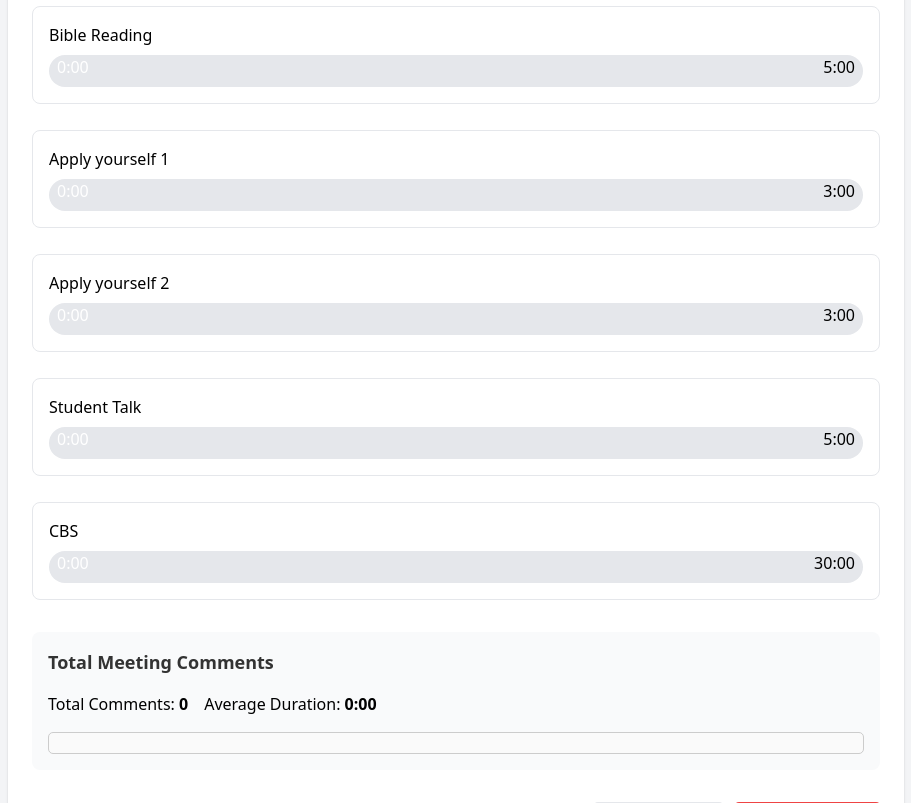
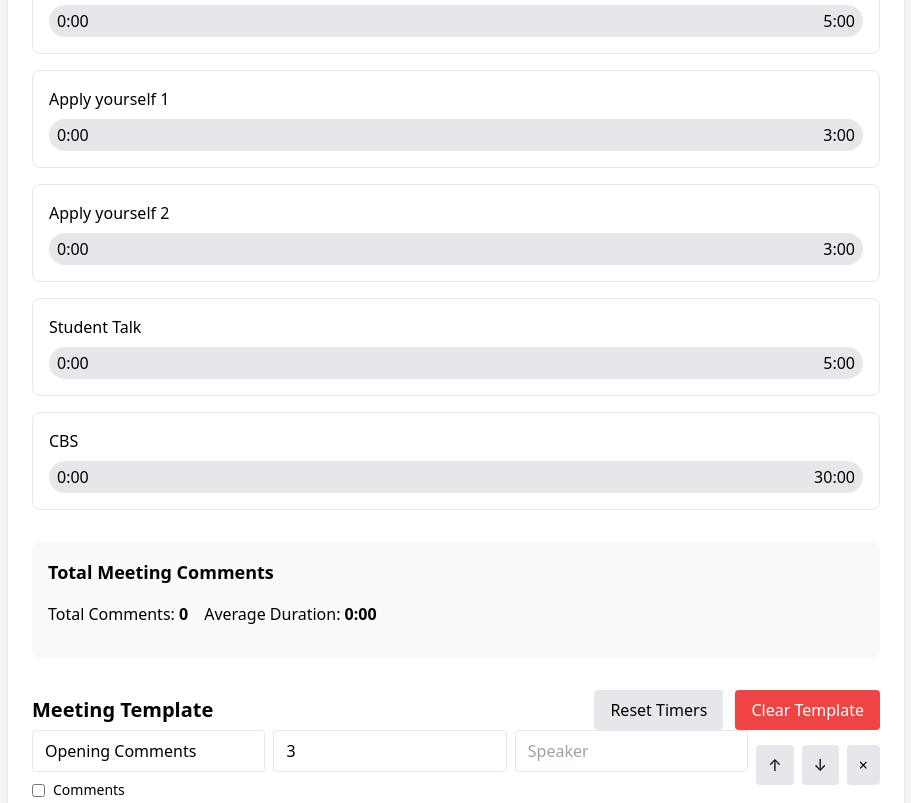
Before and after one commit to bytesnotbits/LifeandMinistryTimer, a plain HTML site: page index.html in a window 1280 px wide. Shown: the part 598-1401 px from the top of the page, without its empty margins (184-1095 px from the left). Drawn offline with nearby package versions, Linux system fonts and the light colour scheme.

Commit message:
Refactor styles.css
This code is currently fully functional.

```diff
--- a/styles.css
+++ b/styles.css
@@ -1,95 +1,39 @@
-/* General Styles */
-body {
-    font-family: Arial, sans-serif;
-    background-color: #f7f7f7;
-    margin: 0;
-    padding: 0;
+.progress-bar span {
+    position: absolute;
+    top: 50%;
+    transform: translateY(-50%);
+    color: #000000
     }
-
-/* Main Container */
-main {
-    background: white;
-    border-radius: 10px;
-    box-shadow: 0 4px 10px rgba(0, 0, 0, 0.1);
-    padding: 20px;
-    max-width: 600px;
-    margin: 20px auto;
+    .progress-bar span.countdown {
+    right: 8px;
+    color: #000000;
+    font-weight: 500;
+    z-index: 2;
     }
-
-/* Section Headings */
-h2 {
-    font-size: 1.5rem;
-    font-weight: bold;
-    color: #333;
-    margin-bottom: 10px;
+    .progress-bar {
+    position: relative;
+    display: flex;
+    align-items: center;
+    justify-content: space-between;
     }
-
-/* Timer Display */
-#partsDisplay {
-    display: flex;
-    flex-direction: column;
-    gap: 10px;
+    .part-card {
+    border: 2px solid #000000; /* Initial 2px black border */
+    transition: border-color 0.2s ease, border-width 0.2s ease;
+    will-change: transform, border-color, border-width;
     }
-
-/* Individual Timer Block */
-.timer-block {
-    display: flex;
-    justify-content: space-between;
-    align-items: center;
-    padding: 10px;
-    background: #eef2ff;
-    border-left: 4px solid #3b82f6;
-    border-radius: 5px;
+    #commentSection {
+    transition: all 0.3s ease;
     }
-
-/* Buttons */
-button {
-    padding: 8px 12px;
-    font-size: 1rem;
-    border: none;
-    cursor: pointer;
-    border-radius: 5px;
-    transition: all 0.2s ease-in-out;
+    #commentHistory::-webkit-scrollbar {
+    width: 6px;
     }
-
-button:hover {
-    opacity: 0.8;
+    #commentHistory::-webkit-scrollbar-track {
+    background: #f1f1f1;
     }
-
-/* Primary Buttons */
-button.start {
-    background: #3b82f6;
-    color: white;
+    #commentHistory::-webkit-scrollbar-thumb {
+    background: #cbd5e1;
+    border-radius: 4px;
     }
-
-button.stop {
-    background: #ef4444;
-    color: white;
+    #commentHistory::-webkit-scrollbar-thumb:hover {
+    background: #94a3b8;
     }
-
-/* Form Inputs */
-input {
-    padding: 8px;
-    border: 1px solid #ccc;
-    border-radius: 5px;
-    font-size: 1rem;
-    width: 100%;
-}
-
-/* Comment History */
-#commentHistory {
-    max-height: 150px;
-    overflow-y: auto;
-    border: 1px solid #ccc;
-    padding: 10px;
-    background: #fafafa;
-    border-radius: 5px;
-}
-
-/* Footer */
-footer {
-    text-align: center;
-    font-size: 0.9rem;
-    color: #555;
-    margin-top: 20px;
-}
```
Lines whose indentation alone changed are shown as unchanged.
